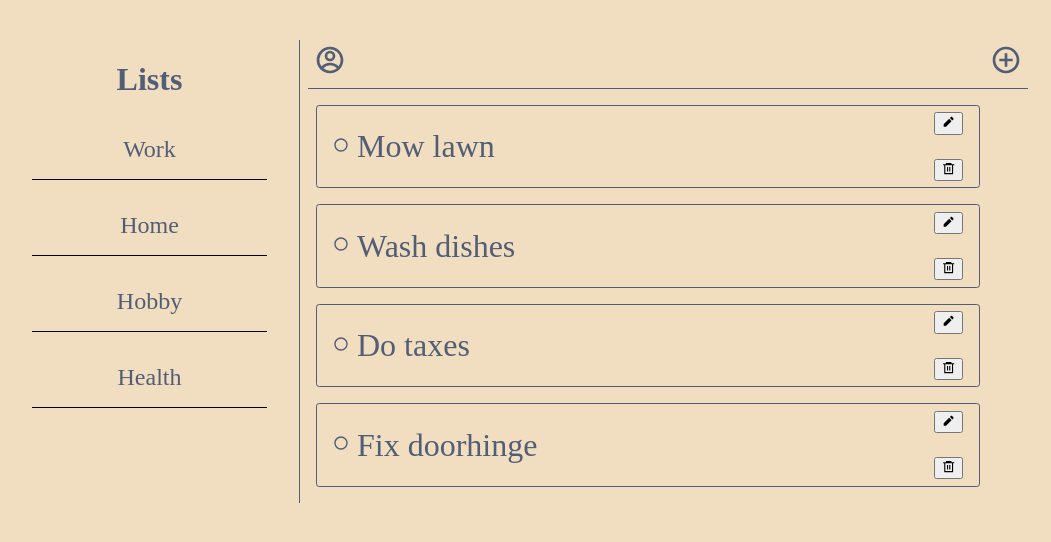
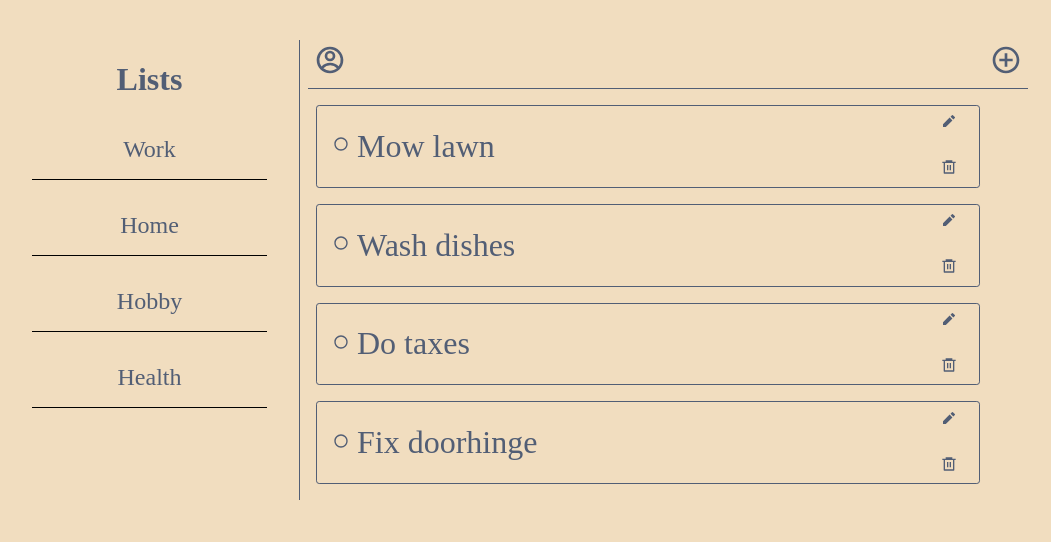
Before and after one commit to zach28attack/TodoList, a React (Vite) app in the folder client/: page / in a window 1280 px wide. Shown: the top 542 px of the page, without its empty margins (40-1091 px from the left). Built offline with nearby package versions, Linux system fonts and the light colour scheme.

Commit message:
add hover class to button

```diff
--- a/client/src/components/list/ListItem.module.css
+++ b/client/src/components/list/ListItem.module.css
@@ -23,7 +23,13 @@
   flex-direction: column;
   font-size: 1.2rem;
   gap: 1.5rem;
+}
+.button {
   background-color: transparent;
   border: none;
   color: #525e75;
+  font-size: 1rem;
 }
+.button:hover {
+  color: #525e75b1;
+}
```
